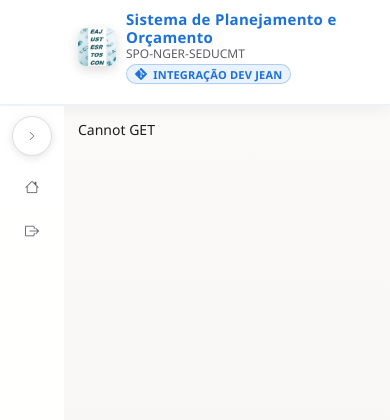
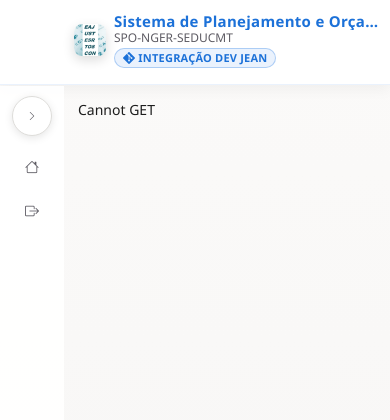
Before and after one commit to CleberSGuedes/projetoswebcsg, a Flask app: template templates/home.html in a window 390 px wide. Shown: the top 420 px of the page. Run offline with Flask 3, Linux system fonts and the light colour scheme; the template is opened without the code that fills it: most values are stand-ins (such as "Sample title", 1, 10 or a date in 2020); data that the repository does not hold is empty; parts of the project's set-up code (start-up, migrations or seed data) failed here and were passed over; some libraries are stand-ins or nearby versions.

Commit message:
style: compacta topo em largura extrema

```diff
--- a/static/css/style.css
+++ b/static/css/style.css
@@ -3805,3 +3805,45 @@
     grid-template-columns: minmax(0, 1fr);
   }
 }
+
+@media (max-width: 420px) {
+  .topbar {
+    gap: 6px;
+    padding: 12px 10px 10px calc(var(--spo-topbar-neutral-width) + 10px);
+  }
+  .brand-wrap {
+    align-items: center;
+    gap: 8px;
+    min-width: 0;
+  }
+  .brand-logo {
+    flex: 0 0 32px;
+    width: 32px;
+    height: 32px;
+  }
+  .brand-wrap > div,
+  .user-info,
+  .user-meta {
+    min-width: 0;
+    max-width: 100%;
+  }
+  .subtitle,
+  .brand-wrap .muted,
+  .lab-badge,
+  .user-meta {
+    display: block;
+    overflow: hidden;
+    text-overflow: ellipsis;
+    white-space: nowrap;
+    overflow-wrap: normal;
+  }
+  .lab-badge {
+    width: fit-content;
+    max-width: 100%;
+    font-size: 11px;
+  }
+  .user-info {
+    width: 100%;
+    justify-content: flex-start;
+  }
+}
--- a/templates/base.html
+++ b/templates/base.html
@@ -6,7 +6,7 @@
   <title>SPO</title>
   <link rel="stylesheet" href="https://cdn.jsdelivr.net/npm/bootstrap@5.3.3/dist/css/bootstrap.min.css">
   <link rel="stylesheet" href="https://cdn.jsdelivr.net/npm/bootstrap-icons@1.10.5/font/bootstrap-icons.css">
-  <link rel="stylesheet" href="{{ url_for('static', filename='css/style.css') }}?v=20260701.dev-responsive-min-3">
+  <link rel="stylesheet" href="{{ url_for('static', filename='css/style.css') }}?v=20260701.dev-responsive-min-4">
   <script src="https://cdn.plot.ly/plotly-3.0.1.min.js"></script>
 </head>
 <body class="app-body">
```
